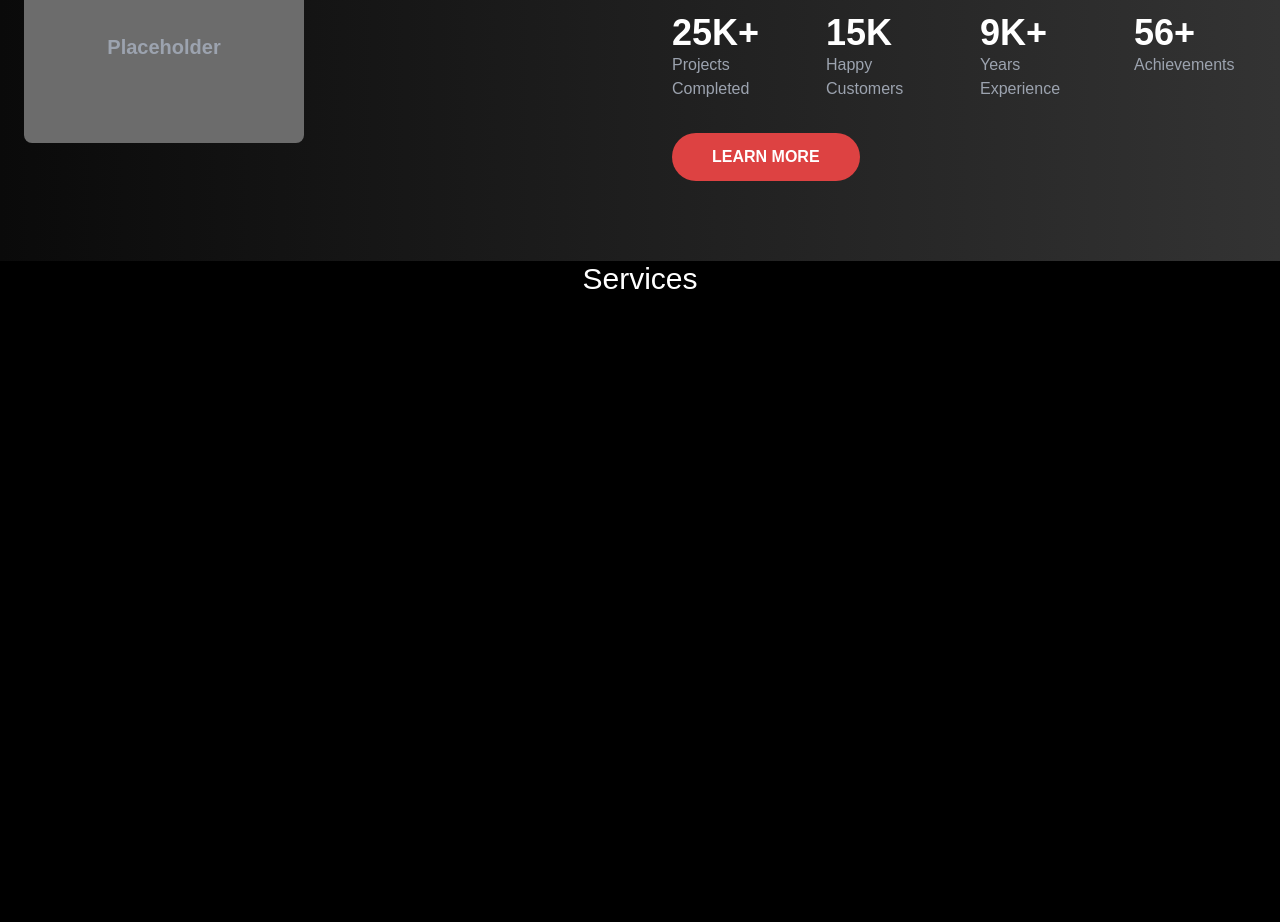
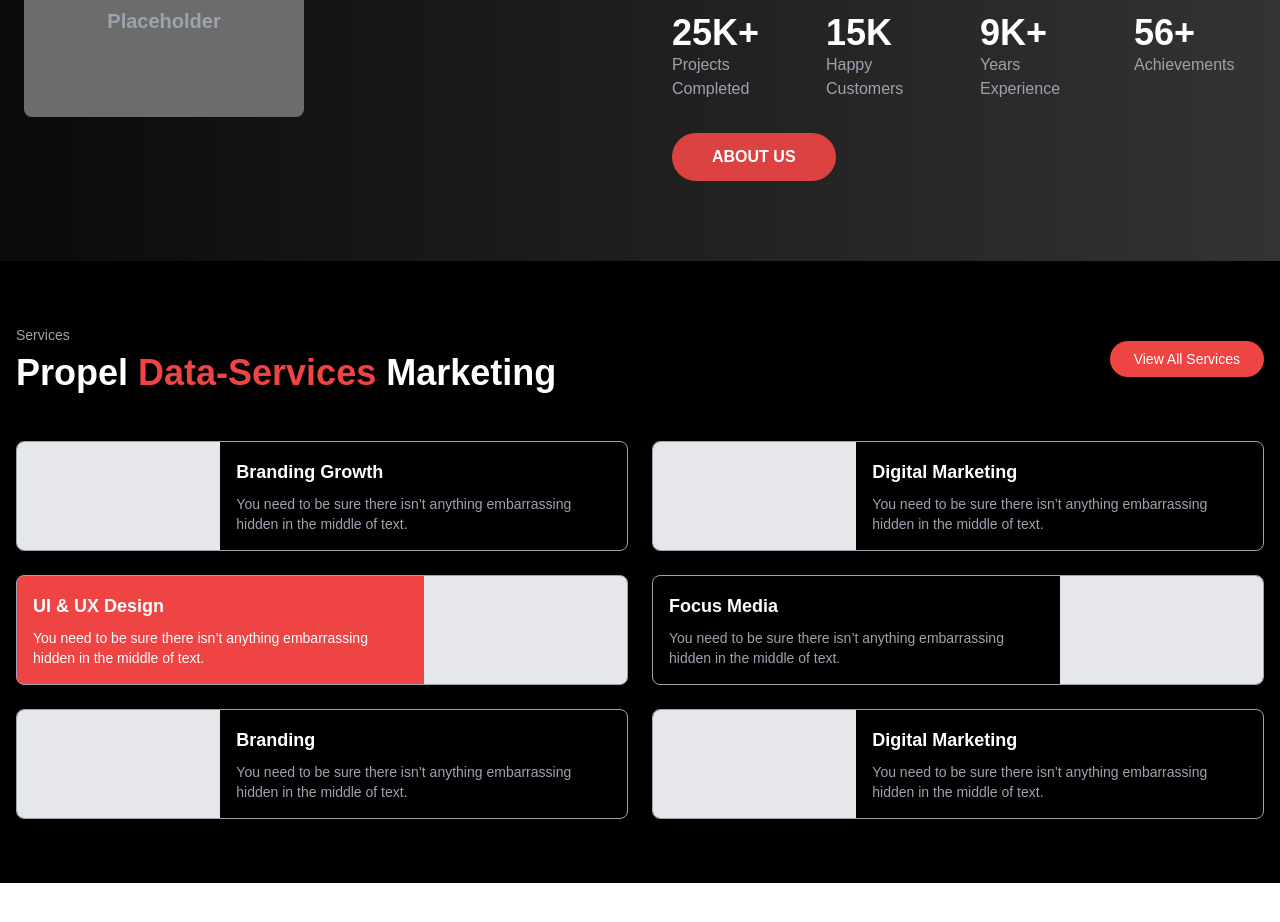
Before and after one commit to aminul-islam01101/Elegant-web, a Next.js app: page /home in a window 1280 px wide. Shown: the part 1240-2162 px from the top of the page. After the commit the page ends 2123 px from the top, so only its background shows below. Built offline with nearby package versions, Linux system fonts and the light colour scheme.

Commit message:
Data Services done

```diff
--- a/src/components/view/AboutUs/AboutUs.tsx
+++ b/src/components/view/AboutUs/AboutUs.tsx
@@ -15,10 +15,10 @@ const AboutUs = () => {
           </div>
 
           {/* Heading */}
-          <h2 className="text-2xl md:text-3xl lg:text-4xl font-bold leading-snug text-white">
-            Your Vision <span className="text-[#DD4242]">Our Expertise</span>
+          <h2 className="text-xl md:text-2xl lg:text-3xl font-bold leading-snug text-white">
+            Your Vision, <span className="text-[#DD4242]">Our Expertise...</span>
             <br />
-            Your Success <br />
+            Your Success, <br />
             <span className="text-[#DD4242]">Get Noticed. Generate Leads. Dominate.</span>
           </h2>
 
@@ -53,7 +53,7 @@ const AboutUs = () => {
   {/* Description */}
   <p className="text-[#9ca3af] text-lg leading-relaxed max-w-lg mx-auto lg:mx-0">
   Fusce consectetur ligula molestie nunc maximus. Ac egestas risus placerat. Cras accumsan varius placerat. Vestibulum varius sodales ultrices.
-    Integer congue cursus risus, ac vehicula ex. Aliquet in elit amet molestie risus.
+  Integer congue cursus risus, ac vehicula ex. Aliquet in elit amet molestie risus.
   </p>
 
   {/* Stats Grid */}
@@ -78,7 +78,7 @@ const AboutUs = () => {
 
   {/* Button */}
   <button className="bg-[#DD4242] hover:bg-[#FF6666] text-white py-3 px-10 rounded-full font-bold uppercase transition-all mt-6">
-    Learn More
+    About Us
   </button>
 </div>
 
--- a/src/components/view/DataServices/DataServices.tsx
+++ b/src/components/view/DataServices/DataServices.tsx
@@ -1,11 +1,102 @@
 import React from "react";
 
-export default function DataServices() {
+const DataServices = () => {
   return (
-    <div className="bg-black w-full h-full lg:h-screen flex flex-col">
-      <div className="flex  justify-center items-center">
-        <span className="text-white text-3xl ">Services</span>
+    <section className="bg-black text-white py-16 px-4">
+      <div className="max-w-7xl mx-auto">
+        {/* Section Header */}
+        <div className="flex justify-between items-center mb-12">
+          <div>
+            <p className="text-sm font-medium text-[#9ca3af]">Services</p>
+            <h2 className="text-4xl font-bold mt-2">
+              Propel <span className="text-red-500">Data-Services</span> Marketing
+            </h2>
+          </div>
+          <button className="px-6 py-2 bg-red-500 text-white rounded-full text-sm font-medium hover:bg-red-600 transition">
+            View All Services
+          </button>
+        </div>
+
+        {/* Services Grid */}
+        <div className="grid grid-cols-1 md:grid-cols-2 gap-6">
+          {/* Card 1 */}
+          <div className="flex items-center bg-black rounded-lg overflow-hidden shadow-lg border border-gray-400">
+            <div className="w-1/3 bg-gray-200 h-full"></div>
+            <div className="w-2/3 p-4">
+              <h3 className="text-lg font-bold">Branding Growth</h3>
+              <p className="text-sm text-gray-400 mt-2">
+                You need to be sure there isn’t anything embarrassing hidden in
+                the middle of text.
+              </p>
+            </div>
+          </div>
+
+          {/* Card 2 */}
+          <div className="flex items-center bg-black rounded-lg overflow-hidden shadow-lg border border-gray-400">
+          <div className="w-1/3 bg-gray-200 h-full"></div>
+            <div className="w-2/3 p-4">
+              <h3 className="text-lg font-bold">Digital Marketing</h3>
+              <p className="text-sm text-gray-400 mt-2">
+                You need to be sure there isn’t anything embarrassing hidden in
+                the middle of text.
+              </p>
+            </div>
+
+          </div>
+
+          {/* Card 3 */}
+          <div className="flex items-center bg-red-500 rounded-lg overflow-hidden shadow-lg border border-gray-400">
+
+            <div className="w-2/3 p-4">
+              <h3 className="text-lg font-bold">UI & UX Design</h3>
+              <p className="text-sm text-white mt-2">
+                You need to be sure there isn’t anything embarrassing hidden in
+                the middle of text.
+              </p>
+            </div>
+            <div className="w-1/3 bg-gray-200 h-full"></div>
+          </div>
+
+          {/* Card 4 */}
+          <div className="flex items-center bg-black rounded-lg overflow-hidden shadow-lg border border-gray-400">
+
+            <div className="w-2/3 p-4">
+              <h3 className="text-lg font-bold">Focus Media</h3>
+              <p className="text-sm text-gray-400 mt-2">
+                You need to be sure there isn’t anything embarrassing hidden in
+                the middle of text.
+              </p>
+            </div>
+            <div className="w-1/3 bg-gray-200 h-full"></div>
+          </div>
+
+          {/* Card 5 */}
+          <div className="flex items-center bg-black rounded-lg overflow-hidden shadow-lg border border-gray-400">
+            <div className="w-1/3 bg-gray-200 h-full"></div>
+            <div className="w-2/3 p-4">
+              <h3 className="text-lg font-bold">Branding</h3>
+              <p className="text-sm text-gray-400 mt-2">
+                You need to be sure there isn’t anything embarrassing hidden in
+                the middle of text.
+              </p>
+            </div>
+          </div>
+
+          {/* Card 6 */}
+          <div className="flex items-center bg-black rounded-lg overflow-hidden shadow-lg border border-gray-400">
+            <div className="w-1/3 bg-gray-200 h-full"></div>
+            <div className="w-2/3 p-4">
+              <h3 className="text-lg font-bold">Digital Marketing</h3>
+              <p className="text-sm text-gray-400 mt-2">
+                You need to be sure there isn’t anything embarrassing hidden in
+                the middle of text.
+              </p>
+            </div>
+          </div>
+        </div>
       </div>
-    </div>
+    </section>
   );
-}
+};
+
+export default DataServices;
```
